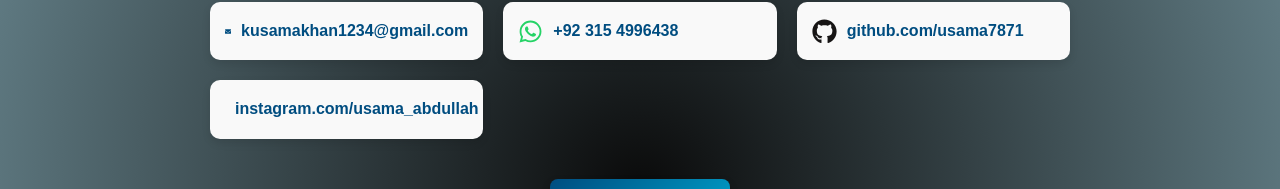
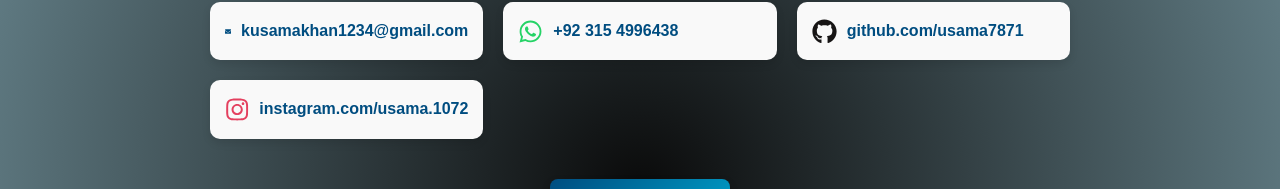
Before and after one commit to usama7871/usama-apps, a Next.js app: page /contact in a window 1280 px wide. Shown: the part 207-396 px from the top of the page. Built offline with nearby package versions, Linux system fonts and the light colour scheme.

Commit message:
Update contact.tsx

```diff
--- a/pages/contact.tsx
+++ b/pages/contact.tsx
@@ -146,7 +146,7 @@ const Contact = () => {
             rel="noopener noreferrer"
             style={{ color: '#004d80', textDecoration: 'none', fontWeight: 'bold' }}
           >
-            instagram.com/usama_abdullah
+            instagram.com/usama.1072
           </a>
         </li>
       </ul>
```
